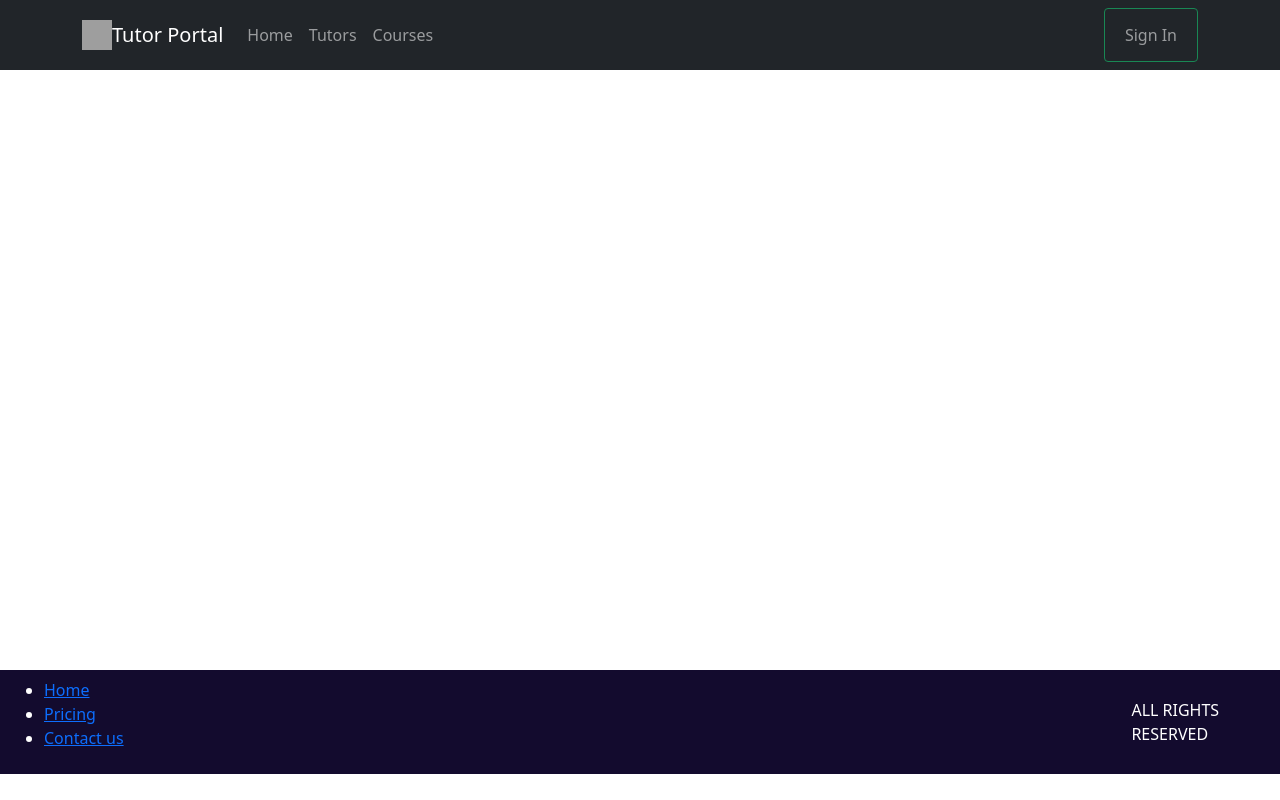
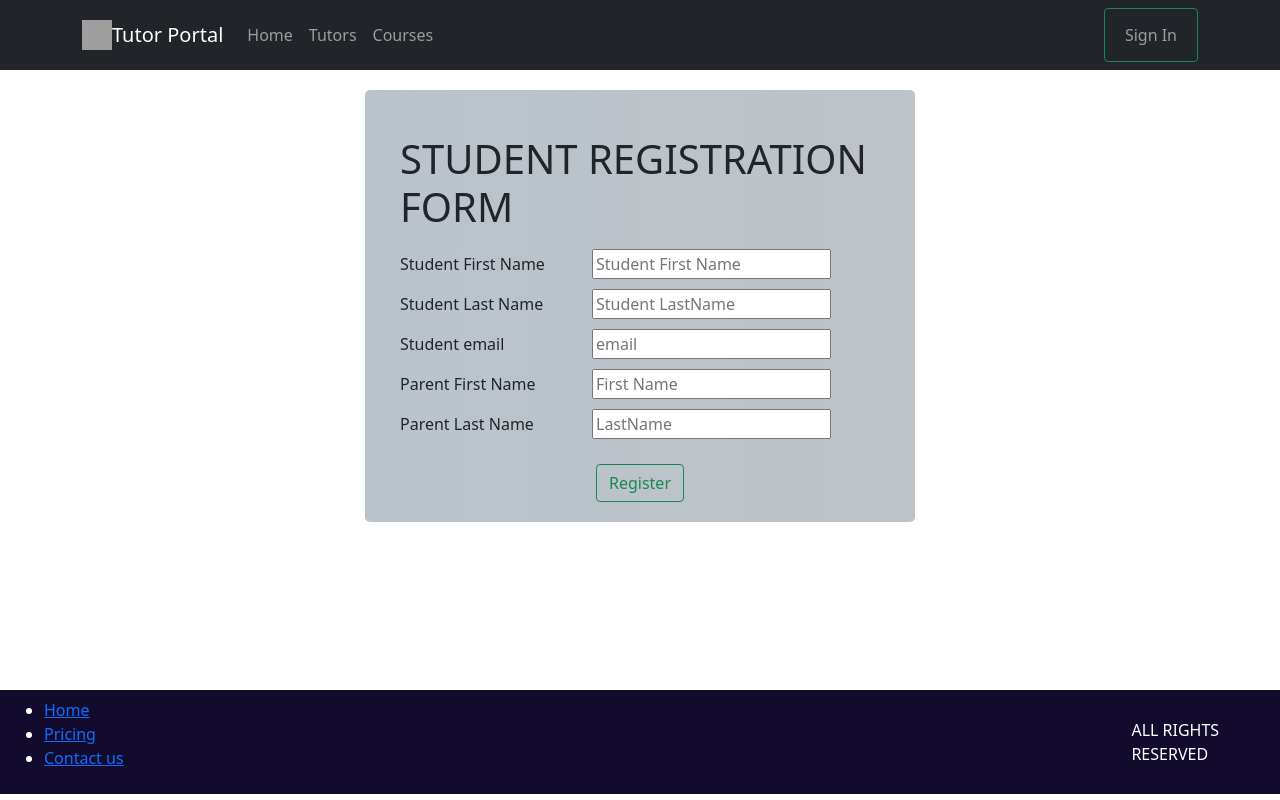
Before and after one commit to Nischit290402/Online-Tutor-Portal, a React (Create React App) app in the folder client/: page /register2 in a window 1280 px wide. Built offline with nearby package versions, Linux system fonts and the light colour scheme; grey boxes are pictures that could not be loaded.

Commit message:
Registration form

```diff
--- a/client/src/App.js
+++ b/client/src/App.js
@@ -4,7 +4,10 @@ import Navbarr from "./components/Navbar/Navbar";
 import Footer from "./components/Footer/Footer";
 import Landing from "./pages/landing/landing";
 import Courses from "./pages/courses/courses";
+import Student from "./pages/homepage/student";
 import Tutorinfo from "./pages/tutorinfo/tutorinfo";
+import RegistrationForm from "./pages/registration/reg";
+import RegistrationForm1 from "./pages/registration/reg2";
 
 
 import CreateCourse from "./pages/tutors/CreateCourse";
@@ -25,6 +28,9 @@ const App = () => {
         <Routes>
           <Route path="/" element={<Landing />} />
           <Route path="/tutorinfo" element={<Tutorinfo />} />
+          <Route path="/register" element={<RegistrationForm />} />
+          <Route path="/register2" element={<RegistrationForm1 />} />
+          <Route path="/student" element={<Student />} />
           <Route path="/courses" element={<Courses />} />
           <Route path="/parents" element={<GetAllCourses />} />
           <Route path="/parents/enroll-course/:id" element={<EnrollCourse />} />
--- a/client/src/Title.js
+++ b/client/src/Title.js
@@ -5,6 +5,7 @@ function Title()
 
 backgroundImage: "linear-gradient(rgba(0,0,0,0.8),rgba(0,0,0,0.8)),url('https://static01.nyt.com/images/2020/04/12/business/10View-illo/10View-illo-videoSixteenByNineJumbo1600.jpg')",
 backgroundRepeat:'no-repeat',
+backgroundSize:'100% 100%',
 // width:'100%',
 height:'450px',
 color:'white',
--- /dev/null
+++ b/client/src/pages/homepage/student.js
@@ -0,0 +1,29 @@
+import React from 'react';
+// import './st.css'
+function Student()
+{
+    const myStyle={
+
+backgroundImage: "linear-gradient(rgba(0,0,0,0.5),rgba(0,0,0,0.3)),url('https://capitolmagnet.org/wp-content/uploads/2020/12/Online-Learning-Landing-Page-Main-Image.gif')",
+backgroundSize:'100% 100%',
+backgroundRepeat: 'no-repeat',
+width:'100%',
+height:'350px',
+
+color:'white',
+ display:'flex',
+alignItems:'center',
+justifyContent:'center',
+fontSize:67,
+// objectFit:'cover',
+//position:'absolute',
+};
+return (
+     <div style={myStyle} >
+          {/* <img src="https://thumbs.dreamstime.com/z/online-learning-concept-distance-education-student-teacher-group-vector-78550163.jpg"
+            alt = "Geeks Image" className='image' /> */}
+       {/* <strong>STUDENT HOME PAGE</strong>  */}
+         </div>
+    );
+}
+export default Student;
--- /dev/null
+++ b/client/src/pages/registration/reg.js
@@ -0,0 +1,37 @@
+import React from 'react';
+import Button from 'react-bootstrap/Button';
+import './rstyles.css'
+
+function RegistrationForm() {
+
+    return(
+      <div className="form">
+          <div className="form-body">
+              <h1>TUTOR REGISTRATION FORM</h1>
+              <div className="username">
+                  <label className="form__label" for="firstName">First Name </label>
+                  <input className="form__input" type="text" id="firstName" placeholder="First Name"/>
+              </div>
+              <div className="lastname">
+                  <label className="form__label" for="lastName">Last Name </label>
+                  <input  type="text" name="" id="lastName"  className="form__input"placeholder="LastName"/>
+              </div>
+              <div className="Role" >
+                  <label className="form__label" for="role">email</label>
+                  <input  type="email" name="" id="lastName"  className="form__input"placeholder="email"/>
+                </div>
+              {/* <div className="password">
+                  <label className="form__label" for="password">Password </label>
+                  <input className="form__input" type="password"  id="password" placeholder="Password"/>
+              </div>
+              <div className="confirm-password">
+                  <label className="form__label" for="confirmPassword">Confirm Password </label>
+                  <input className="form__input" type="password" id="confirmPassword" placeholder="Confirm Password"/>
+              </div> */}
+          </div>
+          <div class="footer">
+              <Button variant="outline-success" type="submit"> Register</Button>
+          </div>
+      </div>      )
+};
+export default RegistrationForm;
--- /dev/null
+++ b/client/src/pages/registration/reg2.js
@@ -0,0 +1,39 @@
+import React from 'react';
+import Button from 'react-bootstrap/Button';
+import './rstyles.css'
+
+function RegistrationForm1() {
+    return(
+      <div className="form">
+          <div className="form-body">
+              <h1>STUDENT REGISTRATION FORM</h1>
+
+
+              <div className="Username">
+                        <label className="form__label" for="firstName">Student First Name </label>
+                         <input className="form__input" type="text" id="firstName" placeholder="Student First Name"/>
+                     </div>
+                    <div className="Lastname">
+                         <label className="form__label" for="lastName">Student Last Name </label>
+                         <input  type="text" name="" id="lastName"  className="form__input" placeholder="Student LastName"/>
+                     </div>
+              <div className="Role" >
+                  <label className="form__label" for="role">Student email</label>
+                  <input  type="email" name="" id="lastName"  className="form__input"placeholder="email"/>
+                </div>
+                <div className="username">
+                  <label className="form__label" for="firstName">Parent First Name </label>
+                  <input className="form__input" type="text" id="firstName" placeholder="First Name"/>
+              </div>
+              <div className="lastname">
+                  <label className="form__label" for="lastName">Parent Last Name </label>
+                  <input  type="text" name="" id="lastName"  className="form__input"placeholder="LastName"/>
+              </div>
+
+          </div>
+          <div class="footer">
+              <Button variant="outline-success" type="submit"> Register</Button>
+          </div>
+      </div>      )
+};
+export default RegistrationForm1;
--- /dev/null
+++ b/client/src/pages/registration/rstyles.css
@@ -0,0 +1,37 @@
+/* body{
+
+} */
+
+.form{
+    background: #f1f5f7;
+    background: -webkit-linear-gradient(to right, #2c3e50, #bdc3c7);
+    background: linear-gradient(to right, #bac3cc, #bdc3c7);
+    background-color: rgb(61, 58, 58);
+    border-radius: 5px;
+    width: 550px;
+    margin: 20px auto;
+    padding: 20px;
+    /* height: 600px; */
+}
+
+.form-body{
+    text-align: left;
+    padding: 20px 10px;
+}
+
+.form-body > *{
+    padding: 5px;
+}
+
+.form__label{
+    width: 40%;
+}
+
+.form_input{
+    width: 60%;
+}
+
+.footer{
+    text-align: center;
+
+}
```
Also changed, not shown: client/src/pages/homepage/student2.js (added).
